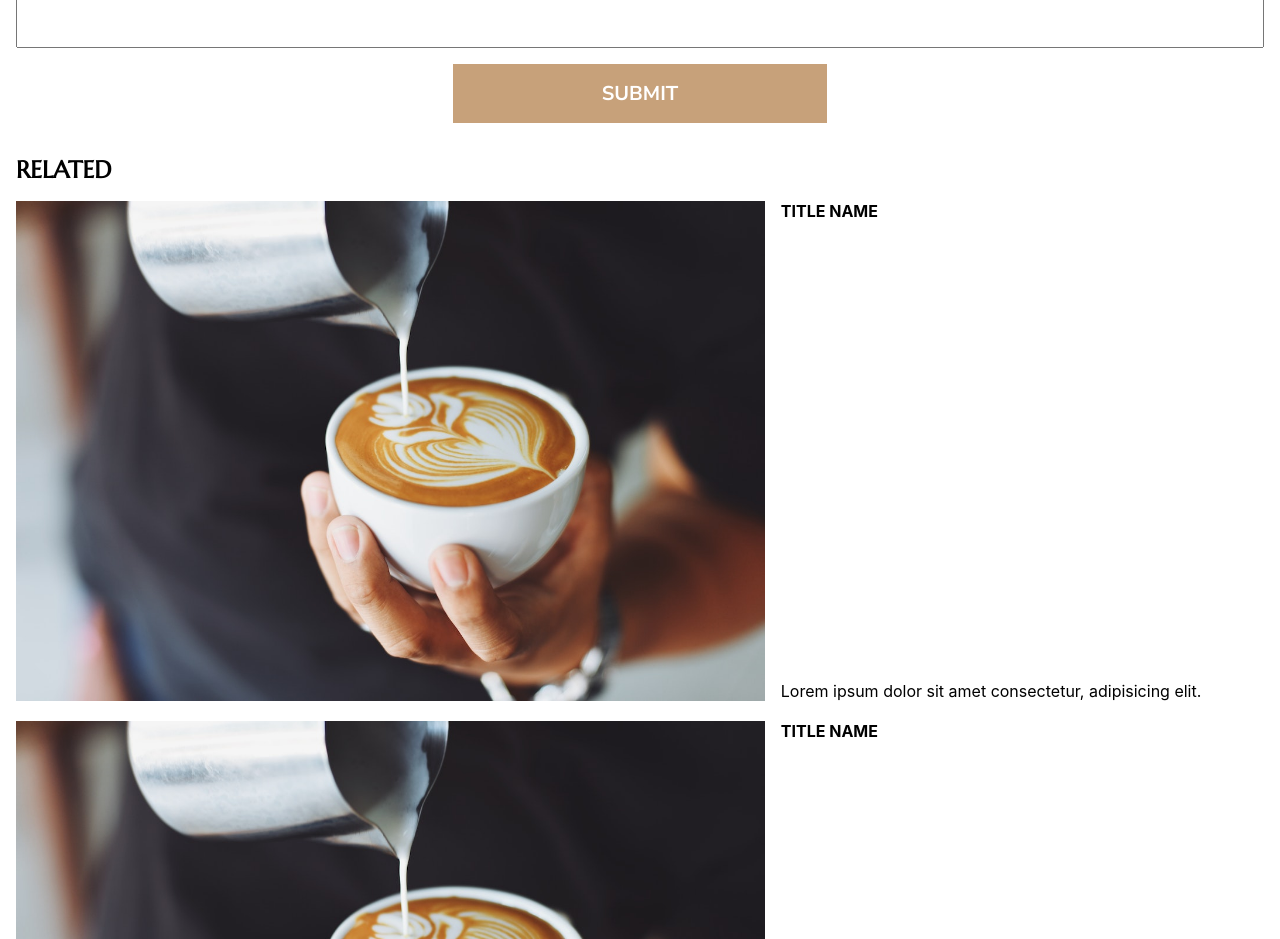
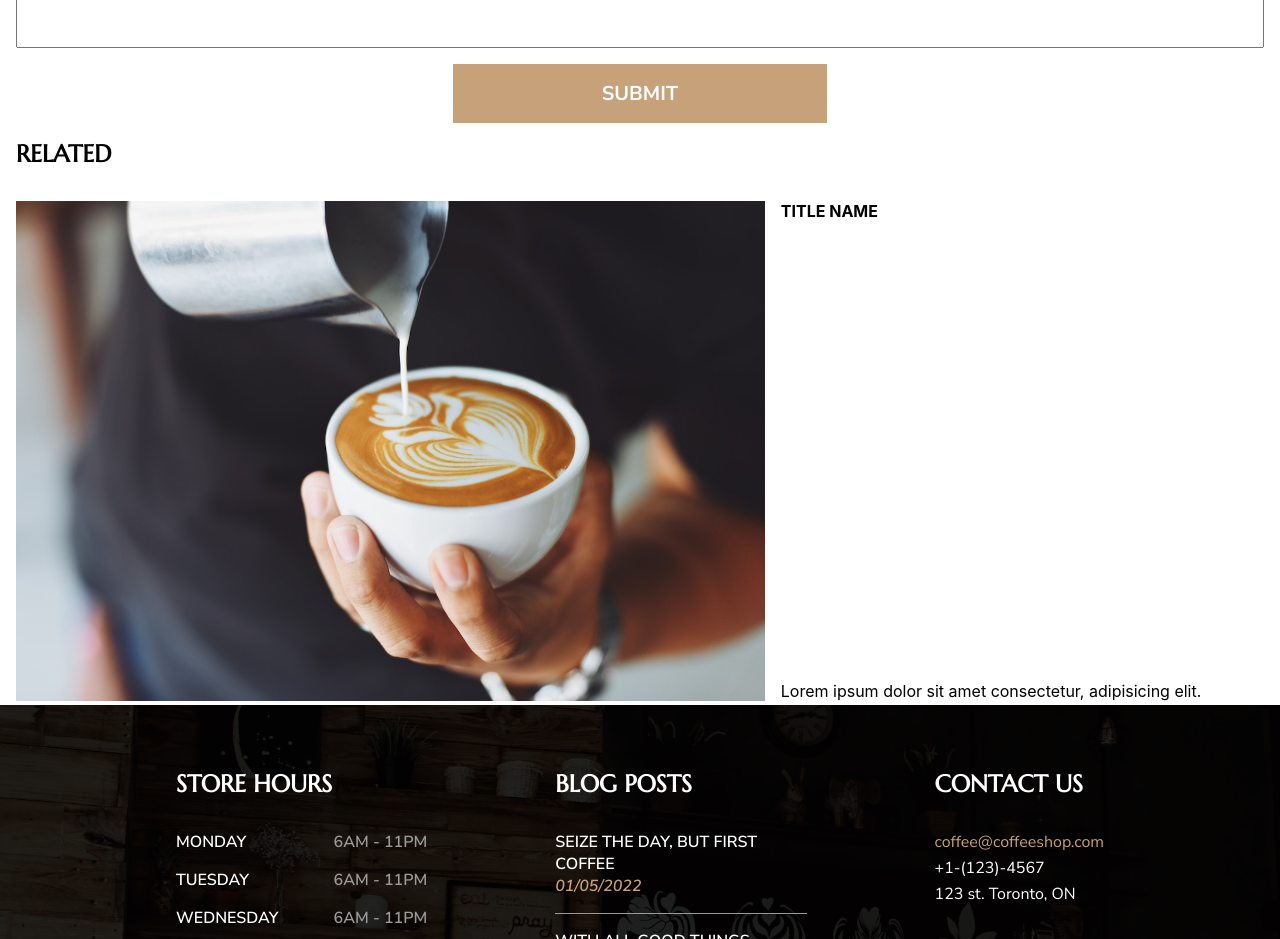
Before and after one commit to rideoutm/coffee-shop-v2, a React (Create React App) app: page / in a window 1280 px wide. Shown: the part 6660-7599 px from the top of the page. Built offline with nearby package versions, Linux system fonts and the light colour scheme; a web font is replaced by a local one.

Commit message:
move related to own component

```diff
--- a/src/components/Blog/Blog.scss
+++ b/src/components/Blog/Blog.scss
@@ -172,45 +172,4 @@
       color: #fff;
     }
   }
-
-  // RELATED section
-
-  &__related {
-    margin-top: 2rem;
-  }
-
-  &__related-header {
-    font-family: "marcellus", serif;
-    margin-bottom: 1rem;
-  }
-
-  &__related-item {
-    display: flex;
-    width: 100%;
-    margin: 1rem 0;
-
-    &:hover {
-      box-shadow: rgba(149, 157, 165, 0.2) 0px 8px 24px;
-    }
-  }
-
-  &__related-img-cont {
-    width: 60%;
-  }
-
-  &__related-item-img {
-    width: 100%;
-  }
-
-  &__related-info {
-    margin-left: 1rem;
-    display: flex;
-    flex-direction: column;
-
-    &-desc {
-      margin-top: auto;
-      padding-bottom: 0.25rem;
-      line-height: 20px;
-    }
-  }
 }
--- a/src/components/Blog/Percolate.js
+++ b/src/components/Blog/Percolate.js
@@ -2,11 +2,11 @@ import "./Blog.scss";
 import titleImg from "../../Data/imgs/pexels-anna-urlapova-2956954.jpg";
 import authorImg from "../../Data/imgs/pexels-ketut-subiyanto-4349736.jpg";
 import Comment from "./Comment/Comment";
-import related from "../../Data/imgs/related.jpg";
 
 import { useState } from "react";
 
 import blogData from "../../Data/BlogData/BlogData.json";
+import Related from "./Related/Related";
 
 export default function Blog() {
   const [nameState, setNameState] = useState(0);
@@ -128,53 +128,9 @@ export default function Blog() {
               SUBMIT
             </button>
           </form>
-          <div className="blog__related">
-            <h2 className="blog__related-header">RELATED</h2>
-            <div className="blog__related-item">
-              <div className="blog__related-img-cont">
-                <img className="blog__related-item-img" src={related} alt="" />
-              </div>
-              <div className="blog__related-info">
-                <div className="blog__related-info-title">
-                  <h4>TITLE NAME</h4>
-                </div>
-                <div className="blog__related-info-desc">
-                  {" "}
-                  Lorem ipsum dolor sit amet consectetur, adipisicing elit.
-                </div>
-              </div>
-            </div>
-            <div className="blog__related-item">
-              <div className="blog__related-img-cont">
-                <img className="blog__related-item-img" src={related} alt="" />
-              </div>
-              <div className="blog__related-info">
-                <div className="blog__related-info-title">
-                  <h4>TITLE NAME</h4>
-                </div>
-                <div className="blog__related-info-desc">
-                  {" "}
-                  Lorem ipsum dolor sit amet consectetur, adipisicing elit.
-                </div>
-              </div>
-            </div>
-            <div className="blog__related-item">
-              <div className="blog__related-img-cont">
-                <img className="blog__related-item-img" src={related} alt="" />
-              </div>
-              <div className="blog__related-info">
-                <div className="blog__related-info-title">
-                  <h4>TITLE NAME</h4>
-                </div>
-                <div className="blog__related-info-desc">
-                  {" "}
-                  Lorem ipsum dolor sit amet consectetur, adipisicing elit.
-                </div>
-              </div>
-            </div>
-          </div>
         </div>
       </div>
+      <Related />
     </div>
   );
 }
--- /dev/null
+++ b/src/components/Blog/Related/Related.js
@@ -0,0 +1,24 @@
+import "./Related.scss";
+import related from "../../../Data/imgs/related.jpg";
+
+export default function Related() {
+  return (
+    <div className="related">
+      <h2 className="related__header">RELATED</h2>
+      <div className="related__item">
+        <div className="related__img-cont">
+          <img className="related__item-img" src={related} alt="" />
+        </div>
+        <div className="related__info">
+          <div className="related__info-title">
+            <h4>TITLE NAME</h4>
+          </div>
+          <div className="related__info-desc">
+            {" "}
+            Lorem ipsum dolor sit amet consectetur, adipisicing elit.
+          </div>
+        </div>
+      </div>
+    </div>
+  );
+}
--- /dev/null
+++ b/src/components/Blog/Related/Related.scss
@@ -0,0 +1,41 @@
+.related {
+  &__item {
+    margin-top: 2rem;
+    display: flex;
+  }
+
+  &__header {
+    font-family: "marcellus", serif;
+    margin-bottom: 1rem;
+  }
+
+  &__related-item {
+    display: flex;
+    width: 100%;
+    margin: 1rem 0;
+
+    &:hover {
+      box-shadow: rgba(149, 157, 165, 0.2) 0px 8px 24px;
+    }
+  }
+
+  &__img-cont {
+    width: 60%;
+  }
+
+  &__item-img {
+    width: 100%;
+  }
+
+  &__info {
+    margin-left: 1rem;
+    display: flex;
+    flex-direction: column;
+
+    &-desc {
+      margin-top: auto;
+      padding-bottom: 0.25rem;
+      line-height: 20px;
+    }
+  }
+}
```
